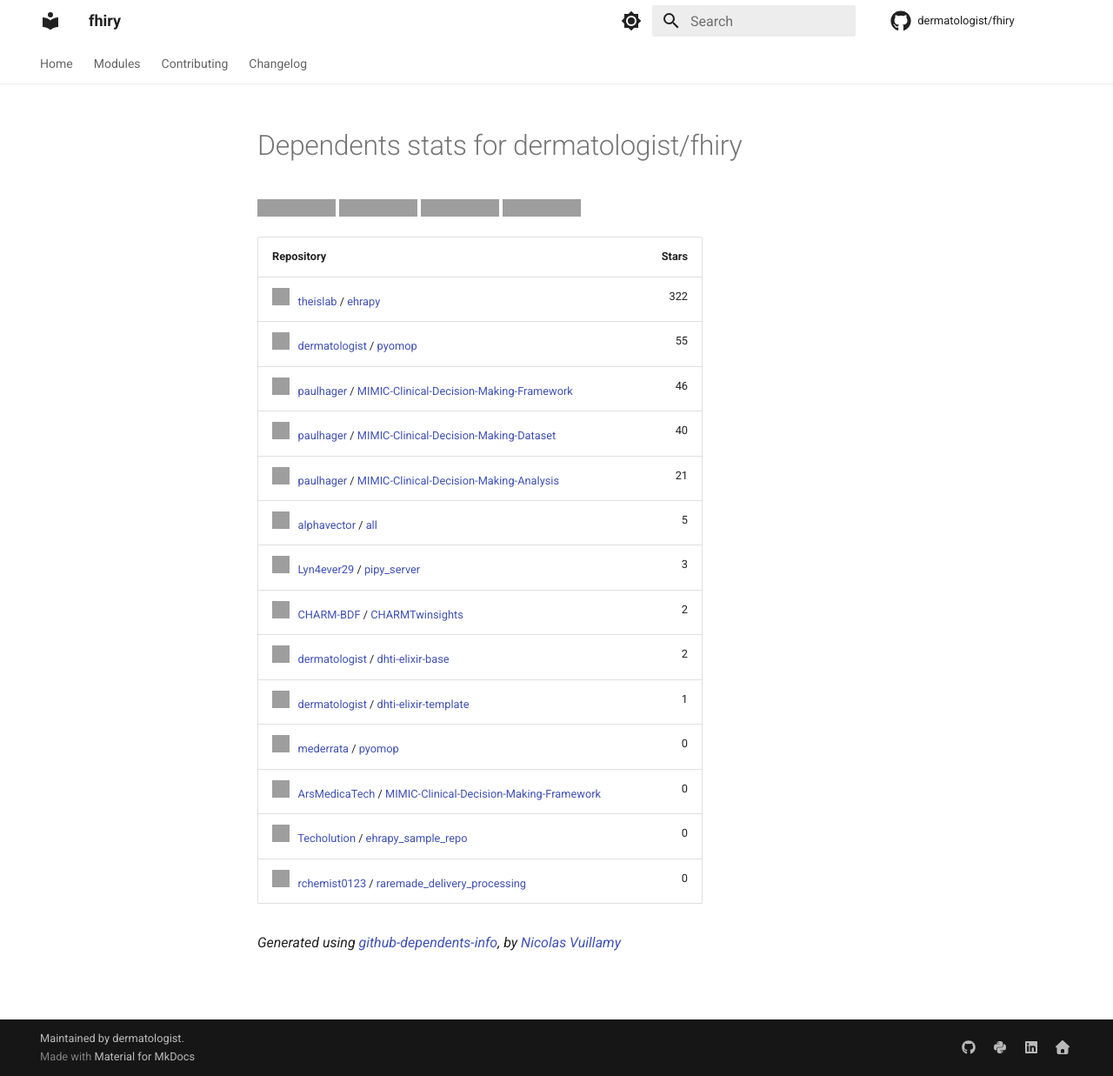
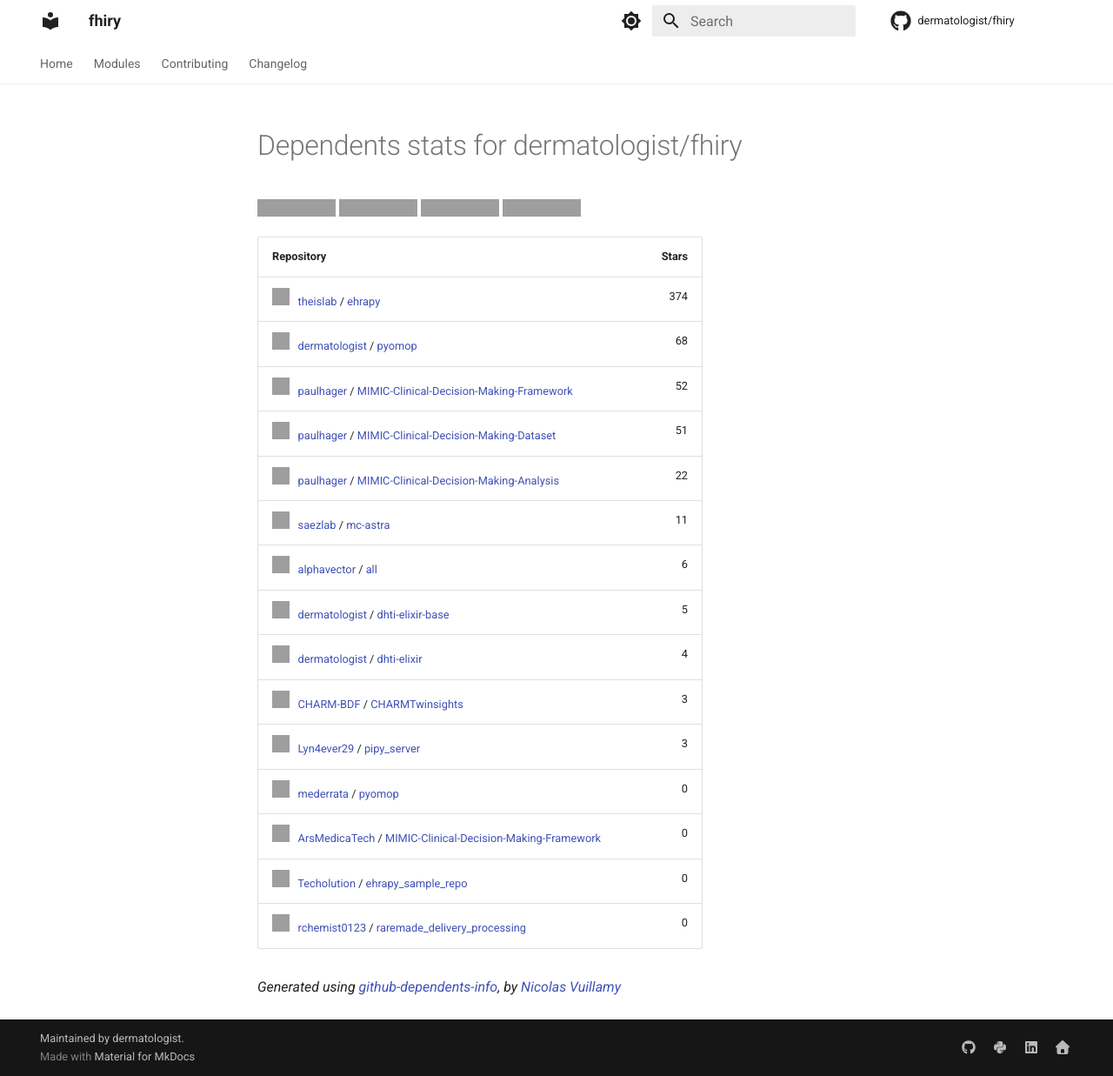
Before and after one commit to dermatologist/fhiry, an MkDocs documentation site: the page built from docs/github-dependents-info.md, in a window 1280 px wide and 1237 px high. Shown: the whole window at 87% size. Built offline with MkDocs 1.6.1 and Material for MkDocs 9.7.7, drawn with Linux system fonts in a browser that asks for light colours; comment, search, counter and statistics services are not loaded; grey boxes are pictures that could not be loaded.

Commit message:
[GitHub Dependents Info] Updated markdown file(s)

```diff
--- a/docs/github-dependents-info.md
+++ b/docs/github-dependents-info.md
@@ -1,22 +1,23 @@
 # Dependents stats for dermatologist/fhiry
 
-[![Generated by github-dependents-info](https://img.shields.io/static/v1?label=Used%20by&message=14&color=informational&logo=slickpic)](https://github.com/dermatologist/fhiry/network/dependents)
-[![Generated by github-dependents-info](https://img.shields.io/static/v1?label=Used%20by%20(public)&message=14&color=informational&logo=slickpic)](https://github.com/dermatologist/fhiry/network/dependents)
-[![Generated by github-dependents-info](https://img.shields.io/static/v1?label=Used%20by%20(private)&message=-14&color=informational&logo=slickpic)](https://github.com/dermatologist/fhiry/network/dependents)
-[![Generated by github-dependents-info](https://img.shields.io/static/v1?label=Used%20by%20(stars)&message=497&color=informational&logo=slickpic)](https://github.com/dermatologist/fhiry/network/dependents)
+[![Generated by github-dependents-info](https://img.shields.io/static/v1?label=Used%20by&message=15&color=informational&logo=slickpic)](https://github.com/dermatologist/fhiry/network/dependents)
+[![Generated by github-dependents-info](https://img.shields.io/static/v1?label=Used%20by%20(public)&message=15&color=informational&logo=slickpic)](https://github.com/dermatologist/fhiry/network/dependents)
+[![Generated by github-dependents-info](https://img.shields.io/static/v1?label=Used%20by%20(private)&message=-15&color=informational&logo=slickpic)](https://github.com/dermatologist/fhiry/network/dependents)
+[![Generated by github-dependents-info](https://img.shields.io/static/v1?label=Used%20by%20(stars)&message=599&color=informational&logo=slickpic)](https://github.com/dermatologist/fhiry/network/dependents)
 
 | Repository | Stars  |
 | :--------  | -----: |
-|<img class="avatar mr-2" src="https://avatars.githubusercontent.com/u/22319415?s=40&v=4" width="20" height="20" alt="">  &nbsp; [theislab](https://github.com/theislab) / [ehrapy](https://github.com/theislab/ehrapy) | 322 |
-|<img class="avatar mr-2" src="https://avatars.githubusercontent.com/u/6259644?s=40&v=4" width="20" height="20" alt="">  &nbsp; [dermatologist](https://github.com/dermatologist) / [pyomop](https://github.com/dermatologist/pyomop) | 55 |
-|<img class="avatar mr-2" src="https://avatars.githubusercontent.com/u/15194617?s=40&v=4" width="20" height="20" alt="">  &nbsp; [paulhager](https://github.com/paulhager) / [MIMIC-Clinical-Decision-Making-Framework](https://github.com/paulhager/MIMIC-Clinical-Decision-Making-Framework) | 46 |
-|<img class="avatar mr-2" src="https://avatars.githubusercontent.com/u/15194617?s=40&v=4" width="20" height="20" alt="">  &nbsp; [paulhager](https://github.com/paulhager) / [MIMIC-Clinical-Decision-Making-Dataset](https://github.com/paulhager/MIMIC-Clinical-Decision-Making-Dataset) | 40 |
-|<img class="avatar mr-2" src="https://avatars.githubusercontent.com/u/15194617?s=40&v=4" width="20" height="20" alt="">  &nbsp; [paulhager](https://github.com/paulhager) / [MIMIC-Clinical-Decision-Making-Analysis](https://github.com/paulhager/MIMIC-Clinical-Decision-Making-Analysis) | 21 |
-|<img class="avatar mr-2" src="https://avatars.githubusercontent.com/u/11805788?s=40&v=4" width="20" height="20" alt="">  &nbsp; [alphavector](https://github.com/alphavector) / [all](https://github.com/alphavector/all) | 5 |
+|<img class="avatar mr-2" src="https://avatars.githubusercontent.com/u/22319415?s=40&v=4" width="20" height="20" alt="">  &nbsp; [theislab](https://github.com/theislab) / [ehrapy](https://github.com/theislab/ehrapy) | 374 |
+|<img class="avatar mr-2" src="https://avatars.githubusercontent.com/u/6259644?s=40&v=4" width="20" height="20" alt="">  &nbsp; [dermatologist](https://github.com/dermatologist) / [pyomop](https://github.com/dermatologist/pyomop) | 68 |
+|<img class="avatar mr-2" src="https://avatars.githubusercontent.com/u/15194617?s=40&v=4" width="20" height="20" alt="">  &nbsp; [paulhager](https://github.com/paulhager) / [MIMIC-Clinical-Decision-Making-Framework](https://github.com/paulhager/MIMIC-Clinical-Decision-Making-Framework) | 52 |
+|<img class="avatar mr-2" src="https://avatars.githubusercontent.com/u/15194617?s=40&v=4" width="20" height="20" alt="">  &nbsp; [paulhager](https://github.com/paulhager) / [MIMIC-Clinical-Decision-Making-Dataset](https://github.com/paulhager/MIMIC-Clinical-Decision-Making-Dataset) | 51 |
+|<img class="avatar mr-2" src="https://avatars.githubusercontent.com/u/15194617?s=40&v=4" width="20" height="20" alt="">  &nbsp; [paulhager](https://github.com/paulhager) / [MIMIC-Clinical-Decision-Making-Analysis](https://github.com/paulhager/MIMIC-Clinical-Decision-Making-Analysis) | 22 |
+|<img class="avatar mr-2" src="https://avatars.githubusercontent.com/u/9979042?s=40&v=4" width="20" height="20" alt="">  &nbsp; [saezlab](https://github.com/saezlab) / [mc-astra](https://github.com/saezlab/mc-astra) | 11 |
+|<img class="avatar mr-2" src="https://avatars.githubusercontent.com/u/11805788?s=40&v=4" width="20" height="20" alt="">  &nbsp; [alphavector](https://github.com/alphavector) / [all](https://github.com/alphavector/all) | 6 |
+|<img class="avatar mr-2" src="https://avatars.githubusercontent.com/u/6259644?s=40&v=4" width="20" height="20" alt="">  &nbsp; [dermatologist](https://github.com/dermatologist) / [dhti-elixir-base](https://github.com/dermatologist/dhti-elixir-base) | 5 |
+|<img class="avatar mr-2" src="https://avatars.githubusercontent.com/u/6259644?s=40&v=4" width="20" height="20" alt="">  &nbsp; [dermatologist](https://github.com/dermatologist) / [dhti-elixir](https://github.com/dermatologist/dhti-elixir) | 4 |
+|<img class="avatar mr-2" src="https://avatars.githubusercontent.com/u/197785359?s=40&v=4" width="20" height="20" alt="">  &nbsp; [CHARM-BDF](https://github.com/CHARM-BDF) / [CHARMTwinsights](https://github.com/CHARM-BDF/CHARMTwinsights) | 3 |
 |<img class="avatar mr-2" src="https://avatars.githubusercontent.com/u/25952589?s=40&v=4" width="20" height="20" alt="">  &nbsp; [Lyn4ever29](https://github.com/Lyn4ever29) / [pipy_server](https://github.com/Lyn4ever29/pipy_server) | 3 |
-|<img class="avatar mr-2" src="https://avatars.githubusercontent.com/u/197785359?s=40&v=4" width="20" height="20" alt="">  &nbsp; [CHARM-BDF](https://github.com/CHARM-BDF) / [CHARMTwinsights](https://github.com/CHARM-BDF/CHARMTwinsights) | 2 |
-|<img class="avatar mr-2" src="https://avatars.githubusercontent.com/u/6259644?s=40&v=4" width="20" height="20" alt="">  &nbsp; [dermatologist](https://github.com/dermatologist) / [dhti-elixir-base](https://github.com/dermatologist/dhti-elixir-base) | 2 |
-|<img class="avatar mr-2" src="https://avatars.githubusercontent.com/u/6259644?s=40&v=4" width="20" height="20" alt="">  &nbsp; [dermatologist](https://github.com/dermatologist) / [dhti-elixir-template](https://github.com/dermatologist/dhti-elixir-template) | 1 |
 |<img class="avatar mr-2" src="https://avatars.githubusercontent.com/u/59177719?s=40&v=4" width="20" height="20" alt="">  &nbsp; [mederrata](https://github.com/mederrata) / [pyomop](https://github.com/mederrata/pyomop) | 0 |
 |<img class="avatar mr-2" src="https://avatars.githubusercontent.com/u/220723675?s=40&v=4" width="20" height="20" alt="">  &nbsp; [ArsMedicaTech](https://github.com/ArsMedicaTech) / [MIMIC-Clinical-Decision-Making-Framework](https://github.com/ArsMedicaTech/MIMIC-Clinical-Decision-Making-Framework) | 0 |
 |<img class="avatar mr-2" src="https://avatars.githubusercontent.com/u/25333729?s=40&v=4" width="20" height="20" alt="">  &nbsp; [Techolution](https://github.com/Techolution) / [ehrapy_sample_repo](https://github.com/Techolution/ehrapy_sample_repo) | 0 |
```
Also changed, not shown: README.md (+1 -1 lines).
